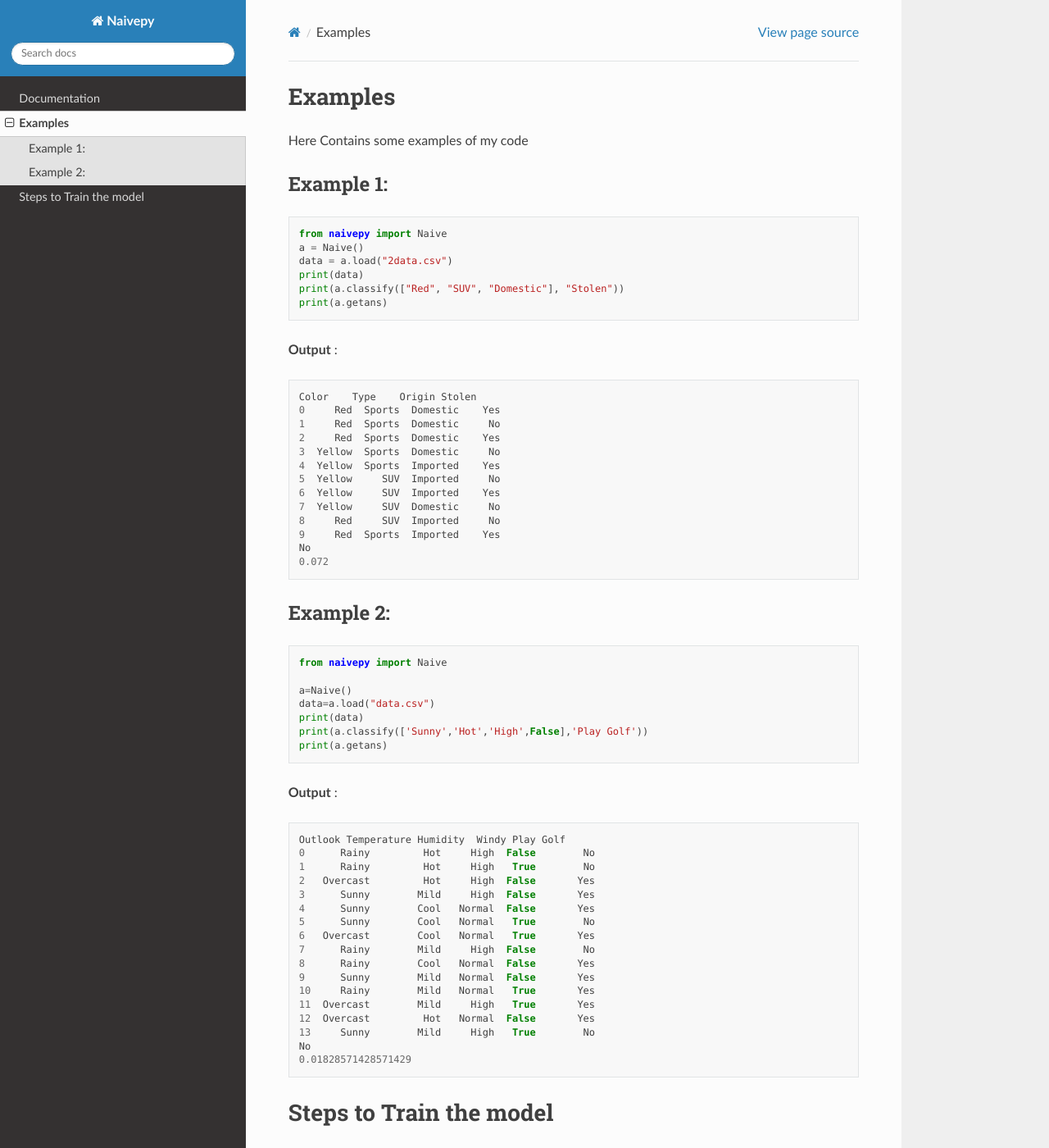
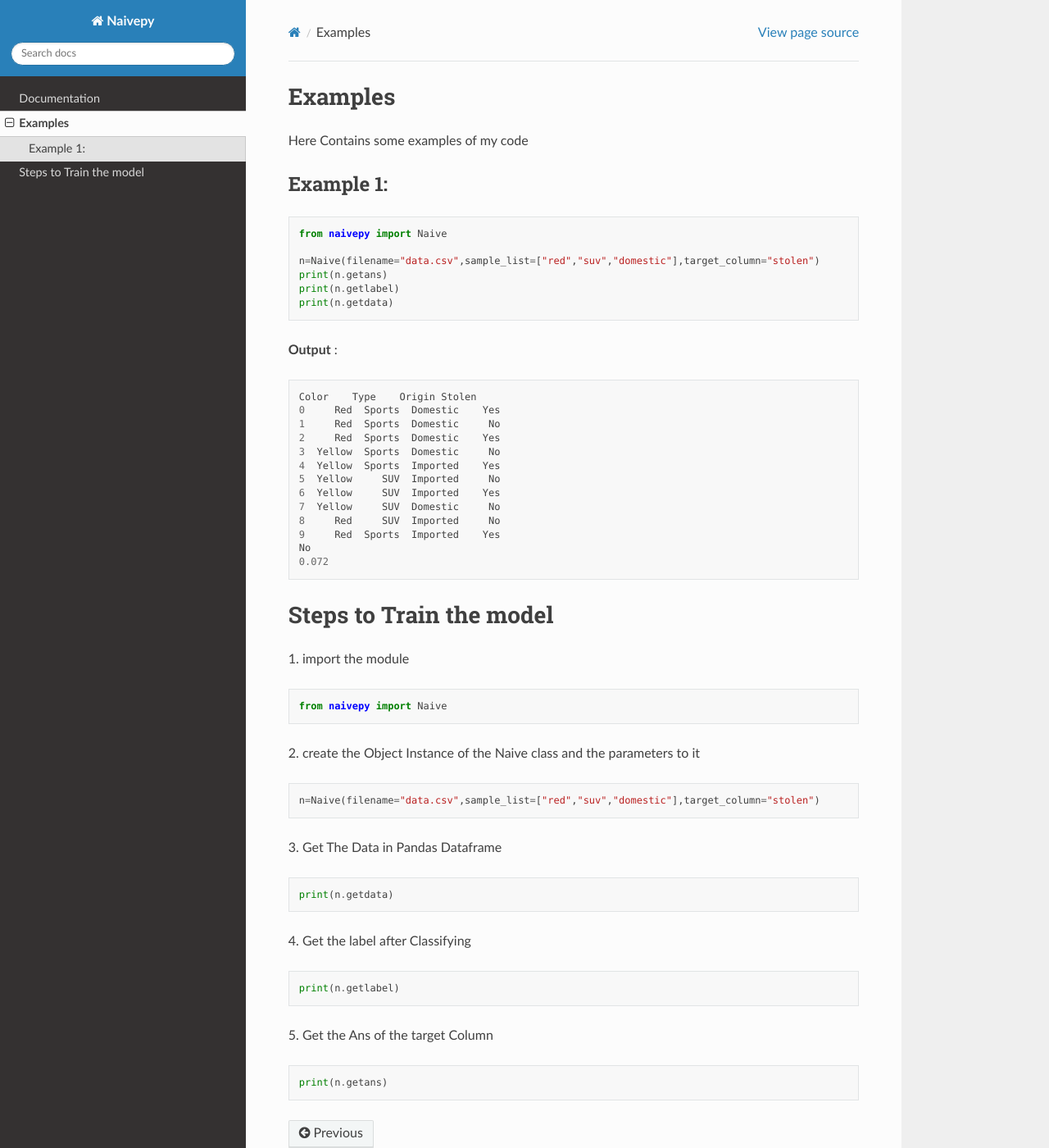
Before and after one commit to PrathameshDhande22/NaivePY, a Sphinx documentation site: the page built from docs/examples.rst, in a window 1280 px wide and 1400 px high. Shown: the whole window at 82% size. Built offline with Sphinx 7.4.7 and the Read the Docs theme 2.0.0, drawn with Linux system fonts in a browser that asks for light colours; some of the changed text lies outside the part shown.

Commit message:
updated the docs

```diff
--- a/docs/conf.py
+++ b/docs/conf.py
@@ -12,7 +12,7 @@ sys.path.append(os.path.abspath('..'))
 project = 'Naivepy'
 copyright = '2022, Prathamesh Dhande'
 author = 'Prathamesh Dhande'
-release = '1.0'
+release = '1.1'
 
 # -- General configuration ---------------------------------------------------
 # https://www.sphinx-doc.org/en/master/usage/configuration.html#general-configuration
--- a/docs/examples.rst
+++ b/docs/examples.rst
@@ -14,11 +14,11 @@ Example 1:
 ::
 
    from naivepy import Naive
-   a = Naive()
-   data = a.load("2data.csv")
-   print(data)
-   print(a.classify(["Red", "SUV", "Domestic"], "Stolen"))
-   print(a.getans)
+
+   n=Naive(filename="data.csv",sample_list=["red","suv","domestic"],target_column="stolen")
+   print(n.getans)
+   print(n.getlabel)
+   print(n.getdata)
 
 **Output** :
 ::
@@ -37,38 +37,6 @@ Example 1:
    No
    0.072
 
-Example 2:
-~~~~~~~~~~~
-::
-
-   from naivepy import Naive
-
-   a=Naive()
-   data=a.load("data.csv")
-   print(data)
-   print(a.classify(['Sunny','Hot','High',False],'Play Golf'))
-   print(a.getans)
-
-**Output** :
-::
-
-   Outlook Temperature Humidity  Windy Play Golf
-   0      Rainy         Hot     High  False        No
-   1      Rainy         Hot     High   True        No
-   2   Overcast         Hot     High  False       Yes
-   3      Sunny        Mild     High  False       Yes
-   4      Sunny        Cool   Normal  False       Yes
-   5      Sunny        Cool   Normal   True        No
-   6   Overcast        Cool   Normal   True       Yes
-   7      Rainy        Mild     High  False        No
-   8      Rainy        Cool   Normal  False       Yes
-   9      Sunny        Mild   Normal  False       Yes
-   10     Rainy        Mild   Normal   True       Yes
-   11  Overcast        Mild     High   True       Yes
-   12  Overcast         Hot   Normal  False       Yes
-   13     Sunny        Mild     High   True        No
-   No
-   0.01828571428571429
 
 Steps to Train the model
 ========================
@@ -77,20 +45,22 @@ Steps to Train the model
 
    from naivepy import Naive
 
-2. create the Object Instance of the Naive class
-
-3. Load the dataset.csv
+2. create the Object Instance of the Naive class and the parameters to it
 ::
 
-   obj=Naive()
-   obj.load("filename.csv")
+   n=Naive(filename="data.csv",sample_list=["red","suv","domestic"],target_column="stolen")
 
-4. classify the model
+3. Get The Data in Pandas Dataframe
 ::
 
-   obj.classify([samplelist],targetcolumn name)
+   print(n.getdata)
 
-5. Print the ans
+4. Get the label after Classifying
 ::
 
-   obj.getans
+   print(n.getlabel)
+
+5. Get the Ans of the target Column
+::
+
+   print(n.getans)
```
Also changed, not shown: docs/naivepy.rst (+7 -8 lines), docs/modules.rst (deleted).
